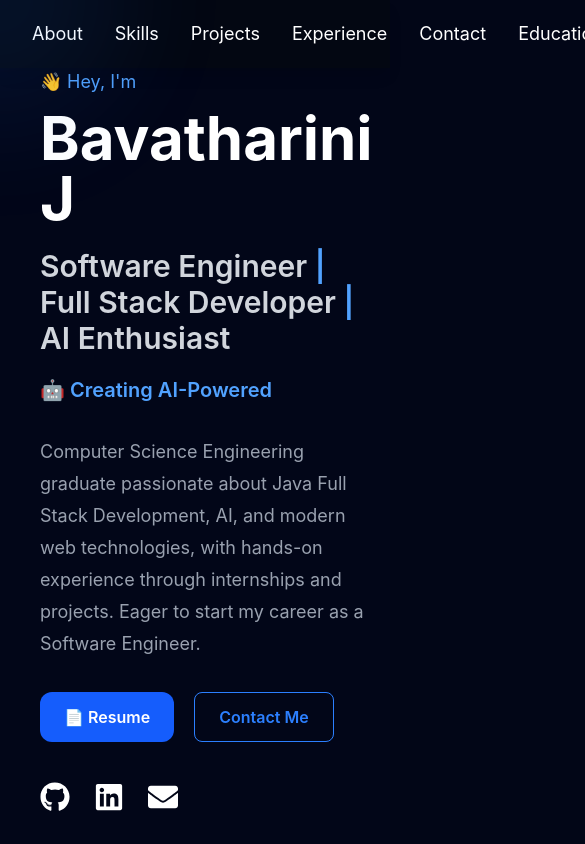
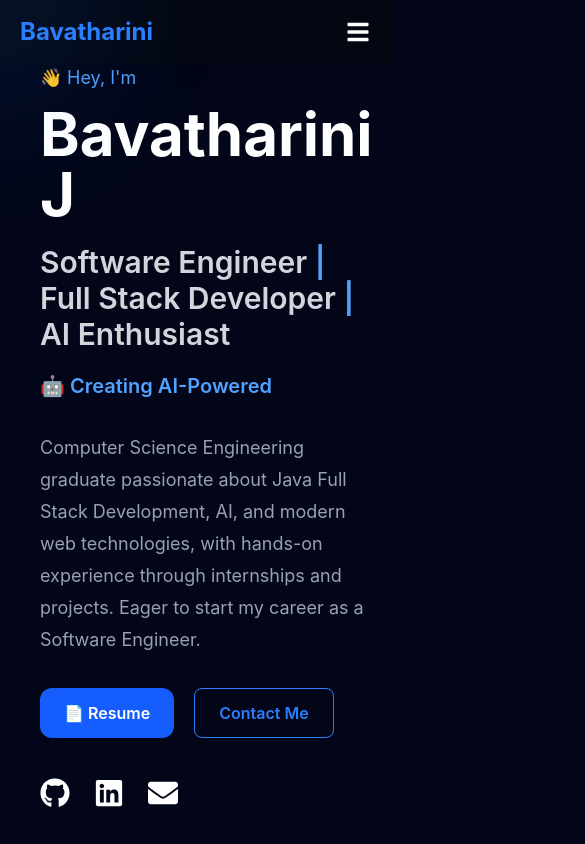
Before and after one commit to bavatharini03/bava.portfolio, a React app: page / in a window 390 px wide. Shown: the top 844 px of the page, 585 px wide, since content can reach past the window. Built offline with nearby package versions, Linux system fonts and the light colour scheme; the HTML template or start-up script is replaced by a standard one.

Commit message:
Update Navbar.jsx

```diff
--- a/src/components/Navbar.jsx
+++ b/src/components/Navbar.jsx
@@ -1,80 +1,54 @@
+import { useState } from "react";
+import { FaBars, FaTimes } from "react-icons/fa";
+
 function Navbar() {
+  const [menuOpen, setMenuOpen] = useState(false);
+
   return (
-    <nav className="bg-gray-950 text-white px-8 py-5 flex justify-between items-center shadow-lg sticky top-0 z-50">
+    <nav className="bg-gray-950 text-white shadow-lg sticky top-0 z-50">
+      <div className="max-w-7xl mx-auto px-5 py-4 flex justify-between items-center">
+        {/* Logo */}
+        <a
+          href="#home"
+          className="text-2xl font-bold text-blue-500 hover:text-blue-400 transition"
+        >
+          Bavatharini
+        </a>
 
-      <a
-        href="#home"
-        className="text-2xl font-bold text-blue-500 hover:text-blue-400 transition"
-      >
+        {/* Desktop Menu */}
+        <ul className="hidden md:flex gap-8 text-lg">
+          <li><a href="#about" className="hover:text-blue-400">About</a></li>
+          <li><a href="#skills" className="hover:text-blue-400">Skills</a></li>
+          <li><a href="#projects" className="hover:text-blue-400">Projects</a></li>
+          <li><a href="#experience" className="hover:text-blue-400">Experience</a></li>
+          <li><a href="#education" className="hover:text-blue-400">Education</a></li>
+          <li><a href="#certifications" className="hover:text-blue-400">Certificates</a></li>
+          <li><a href="#contact" className="hover:text-blue-400">Contact</a></li>
+        </ul>
 
-      </a>
+        {/* Mobile Menu Button */}
+        <button
+          className="md:hidden text-2xl"
+          onClick={() => setMenuOpen(!menuOpen)}
+        >
+          {menuOpen ? <FaTimes /> : <FaBars />}
+        </button>
+      </div>
 
-      <ul className="flex gap-8 text-lg">
-
-        <li>
-          <a
-            href="#about"
-            className="hover:text-blue-400 transition"
-          >
-            About
-          </a>
-        </li>
-
-        <li>
-          <a
-            href="#skills"
-            className="hover:text-blue-400 transition"
-          >
-            Skills
-          </a>
-        </li>
-
-        <li>
-          <a
-            href="#projects"
-            className="hover:text-blue-400 transition"
-          >
-            Projects
-          </a>
-        </li>
-
-        <li>
-          <a
-            href="#experience"
-            className="hover:text-blue-400 transition"
-          >
-            Experience
-          </a>
-        </li>
-
-        <li>
-          <a
-            href="#contact"
-            className="hover:text-blue-400 transition"
-          >
-            Contact
-          </a>
-        </li>
-
-        <li>
-           <a
-            href="#education"
-            className="hover:text-blue-400 transition"
-          >
-            Education
-           </a>
-       </li>
-       <li>
-           <a
-             href="#certifications"
-             className="hover:text-blue-400 transition"
-           >
-             Certifications
-          </a>
-         </li>
-
-      </ul>
-
+      {/* Mobile Menu */}
+      {menuOpen && (
+        <div className="md:hidden bg-slate-900 px-5 pb-5">
+          <ul className="flex flex-col gap-5 text-lg">
+            <li><a href="#about" onClick={() => setMenuOpen(false)}>About</a></li>
+            <li><a href="#skills" onClick={() => setMenuOpen(false)}>Skills</a></li>
+            <li><a href="#projects" onClick={() => setMenuOpen(false)}>Projects</a></li>
+            <li><a href="#experience" onClick={() => setMenuOpen(false)}>Experience</a></li>
+            <li><a href="#education" onClick={() => setMenuOpen(false)}>Education</a></li>
+            <li><a href="#certifications" onClick={() => setMenuOpen(false)}>Certificates</a></li>
+            <li><a href="#contact" onClick={() => setMenuOpen(false)}>Contact</a></li>
+          </ul>
+        </div>
+      )}
     </nav>
   );
 }
```
